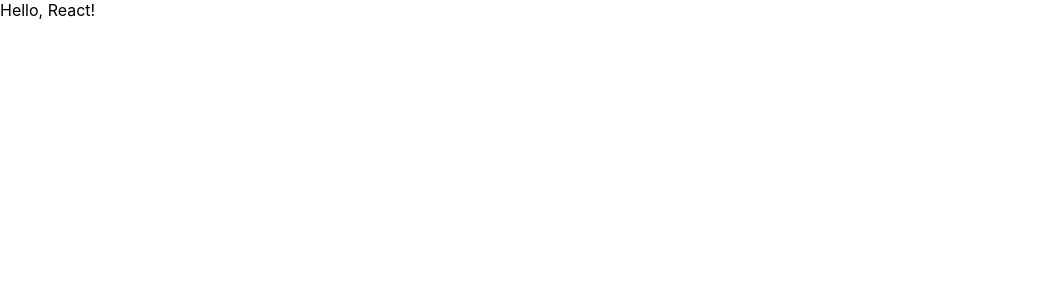
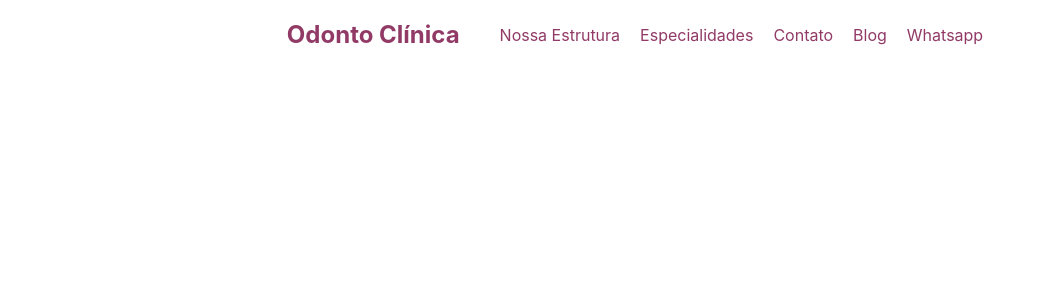
Before and after one commit to Luarlemos/odontoClinica_React, a React (Create React App) app: page / in a window 1280 px wide. Shown: the top 300 px of the page, without its empty margins (0-1045 px from the left). Built offline with nearby package versions, Linux system fonts and the light colour scheme.

Commit message:
adicao do header

```diff
--- a/src/App.js
+++ b/src/App.js
@@ -1,7 +1,12 @@
 import React from "react";
+import Header from "./components/Header";
 
 function App() {
-  return <div>Hello, React!</div>;
+  return (
+    <>
+      <Header/>
+    </>
+  )
 }
 
 export default App;
--- a/src/components/Header/index.jsx
+++ b/src/components/Header/index.jsx
@@ -1,9 +1,16 @@
 import React from "react";
+import Menu from "../Menu";
+import './styles.css';
 
 // import { Container } from './styles';
 
 const Header = () => {
-  return <div>Header</div>;
+  return(
+    <header className="Header">
+            <h2> Odonto Clínica</h2>
+            <Menu />
+      </header>
+  )
 };
 
 export default Header;
--- a/src/components/Header/styles.css
+++ b/src/components/Header/styles.css
@@ -0,0 +1,16 @@
+*{
+    padding: 0;
+    margin: 0;
+}
+
+.Header{
+    background-color: #fff;
+    color: #913A66;
+    padding:20px 0px 20px 0px;
+    display: flex;
+    justify-content: center;
+}
+h2{
+    padding-right: 20px;
+    margin-right: 10px;
+}
--- a/src/components/Menu/index.jsx
+++ b/src/components/Menu/index.jsx
@@ -1,9 +1,20 @@
 import React from "react";
+import "./styles.css";
 
 // import { Container } from './styles';
 
 const Menu = () => {
-  return <div>Menu</div>;
+  return(
+    <nav className="Menu">
+            <ul>
+                <li><a href="#">Nossa Estrutura</a></li>
+                <li><a href="#">Especialidades</a></li>
+                <li><a href="#">Contato</a></li>
+                <li><a href="#">Blog</a></li>
+                <li><a href="#">Whatsapp</a></li>
+            </ul>
+    </nav>
+  )
 };
 
 export default Menu;
--- a/src/components/Menu/styles.css
+++ b/src/components/Menu/styles.css
@@ -0,0 +1,23 @@
+.Menu{
+    display:flex;
+    align-items: center;
+}
+.Menu ul{
+    display:flex;
+    align-items: flex-end;
+}
+.Menu ul li{
+    list-style: none;
+}
+.Menu ul li *{
+    color: #913A66;
+    padding:20px 10px 0px 10px;
+    text-decoration:none;
+
+}
+.Menu ul li *:hover{
+    font-weight: bold;
+}
+.Menu ul li *:active{
+    font-weight: bold;
+}
```
